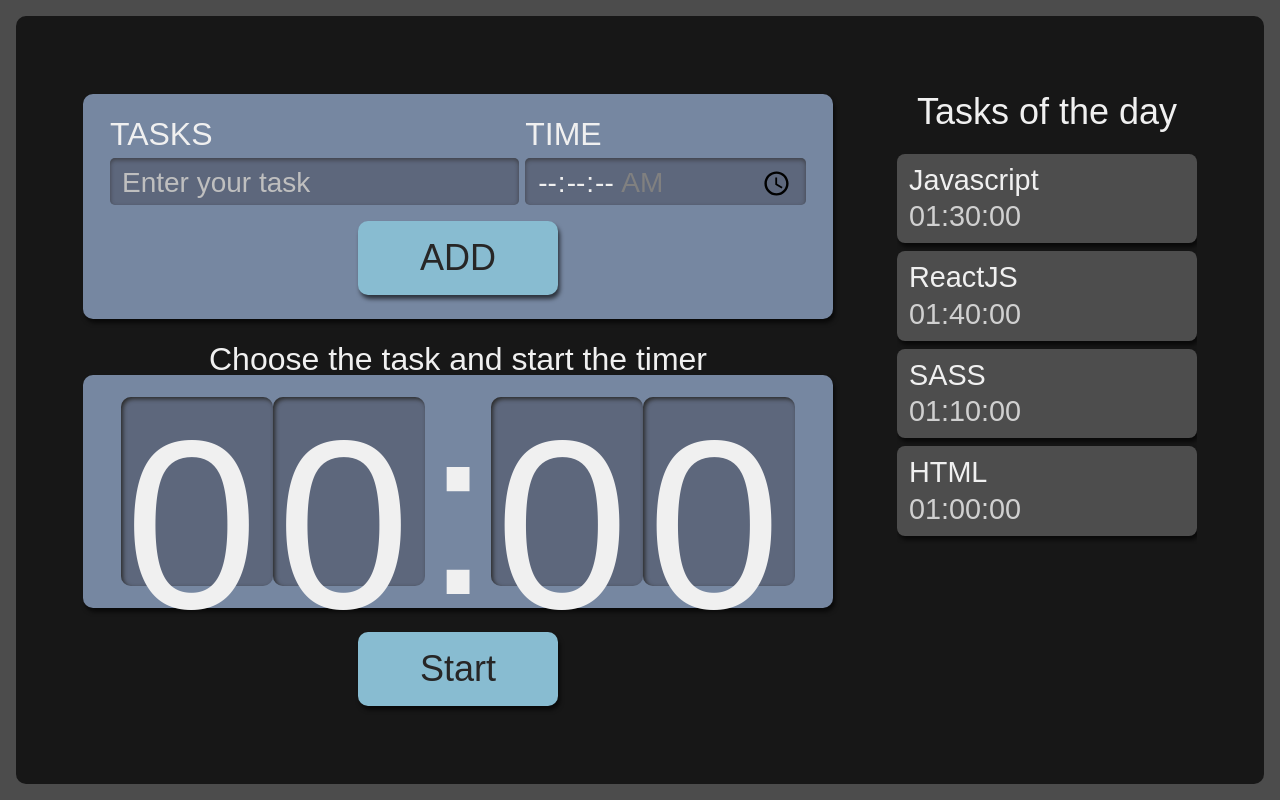
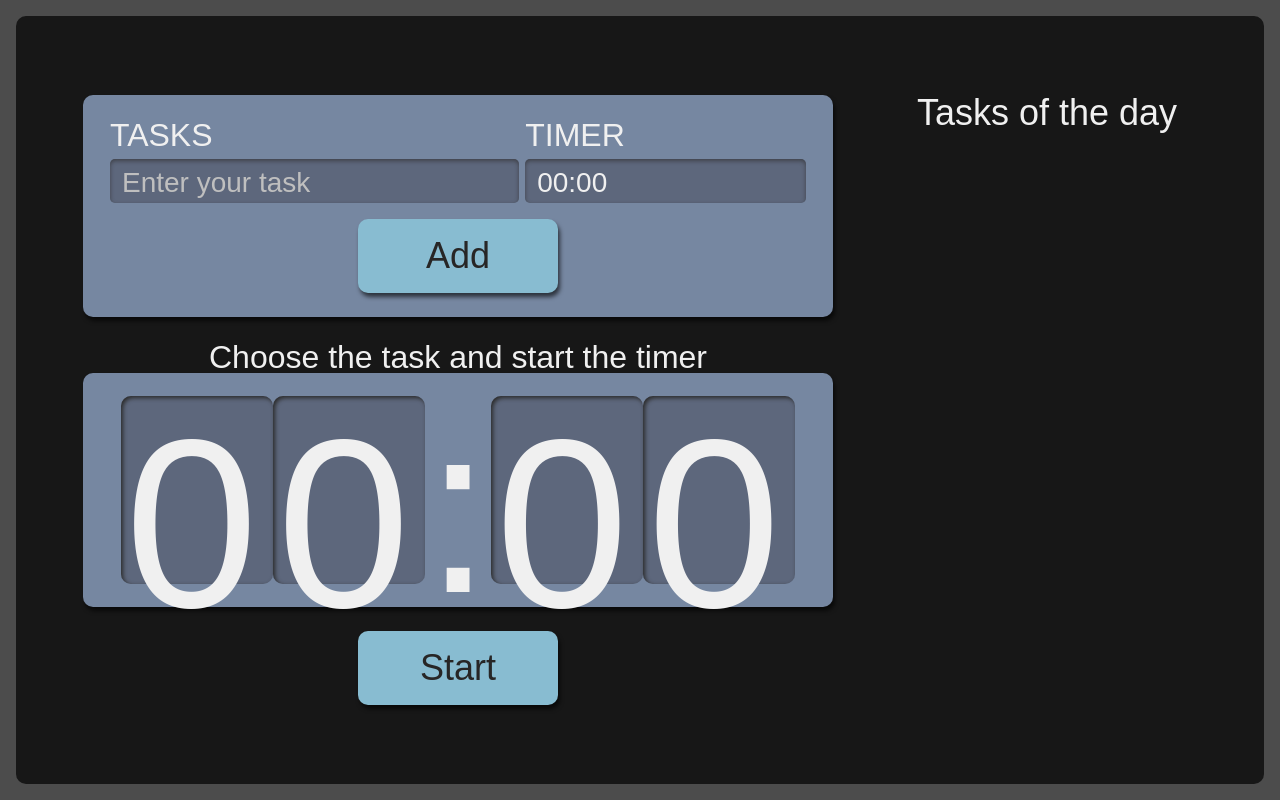
Before and after one commit to giselearaujos/Timer-Tasks, a React (Create React App) app: page / in a window 1280 px wide. Built offline with nearby package versions, Linux system fonts and the light colour scheme.

Commit message:
:recycle: Refactor files and create types file

```diff
--- a/src/components/Button/index.tsx
+++ b/src/components/Button/index.tsx
@@ -2,10 +2,11 @@ import React from 'react';
 
 import style from './Button.module.scss';
 
-class Button extends React.Component <{children?: React.ReactNode}>{
+class Button extends React.Component <{children?: React.ReactNode, type?: "button" | "submit" | "reset" | undefined}>{
   render() {
+    const { type = "button" } = this.props;
     return (
-      <button className={style.button}>
+      <button type={type} className={style.button}>
         {this.props.children}
       </button>
     );
--- a/src/components/Form/index.tsx
+++ b/src/components/Form/index.tsx
@@ -1,34 +1,49 @@
-import React from 'react';
+import React, { useState } from 'react';
 
 import style from './Form.module.scss';
 import Button from '../Button';
+import { ITask } from '../../types/task';
 
-function Form() {
+function Form({setTasks}: {setTasks : React.Dispatch<React.SetStateAction<ITask[]>>}) {
+  const [task, setTask] = useState('');
+  const [timer, setTimer] = useState('00:00');
+
+  const addNewTask = (event: React.FormEvent<HTMLFormElement>) => {
+    event.preventDefault();
+    setTasks(oldTasks => [...oldTasks, {task, timer}]);
+  }
+
   return(
-    <form className={style.newTask}>
+    <form className={style.newTask} onSubmit={addNewTask}>
       <div className={style.inputContainer}>
         <label htmlFor="task">TASKS</label>
         <input
          type="text"
          name="task"
+         value={task}
+         onChange={event => setTask(event.target.value)}
          id="task"
          placeholder="Enter your task"
          required
         />
       </div>
       <div className={style.inputContainer}>
-        <label htmlFor="time">TIME</label>
+        <label htmlFor="timer">TIMER</label>
         <input
-         type="time"
+         type="timer"
          step="1"
-         name="time"
-         id="time"
+         name="timer"
+         value={timer}
+         onChange={event => setTimer(event.target.value)}
+         id="timer"
          min="00:00:00"
          max="01:30:00"
          required
         />
       </div>
-      <Button>ADD</Button>
+      <Button type="submit">
+        Add
+      </Button>
     </form>
   );
 }
--- a/src/components/List/index.tsx
+++ b/src/components/List/index.tsx
@@ -1,30 +1,13 @@
+import { ITask } from '../../types/task';
 import Item from './Item';
 import style from './List.module.scss';
 
-function List() {
-  const tasksMock = [
-    {
-      task: 'Javascript',
-      timer: '01:30:00',
-    },
-    {
-      task: 'ReactJS',
-      timer: '01:40:00',
-    },
-    {
-      task: 'SASS',
-      timer: '01:10:00',
-    },
-    {
-      task: 'HTML',
-      timer: '01:00:00',
-    },
-  ]
+function List({tasks}: {tasks: ITask[]}) {
   return(
     <aside className={style.listTask}>
       <h2>Tasks of the day</h2>
       <ul>
-        {tasksMock.map((item, index) => (
+        {tasks.map((item, index) => (
           <Item
             key={index}
             {...item}
--- a/src/page/App.tsx
+++ b/src/page/App.tsx
@@ -1,15 +1,17 @@
-import React from 'react';
+import React, { useState } from 'react';
 
 import style from './App.module.scss';
 import Form from '../components/Form';
 import List from '../components/List';
 import Chronometer from '../components/ Chronometer';
+import { ITask } from '../types/task';
 
 function App() {
+  const [ tasks, setTasks ] = useState<ITask[]>([]);
   return (
     <div className={style.AppStyle}>
-      <Form />
-      <List/>
+      <Form setTasks={setTasks} />
+      <List tasks={tasks} />
       <Chronometer />
     </div>
   );
--- /dev/null
+++ b/src/types/task.ts
@@ -0,0 +1,4 @@
+export interface ITask {
+  task: string,
+  timer: string
+}
```
